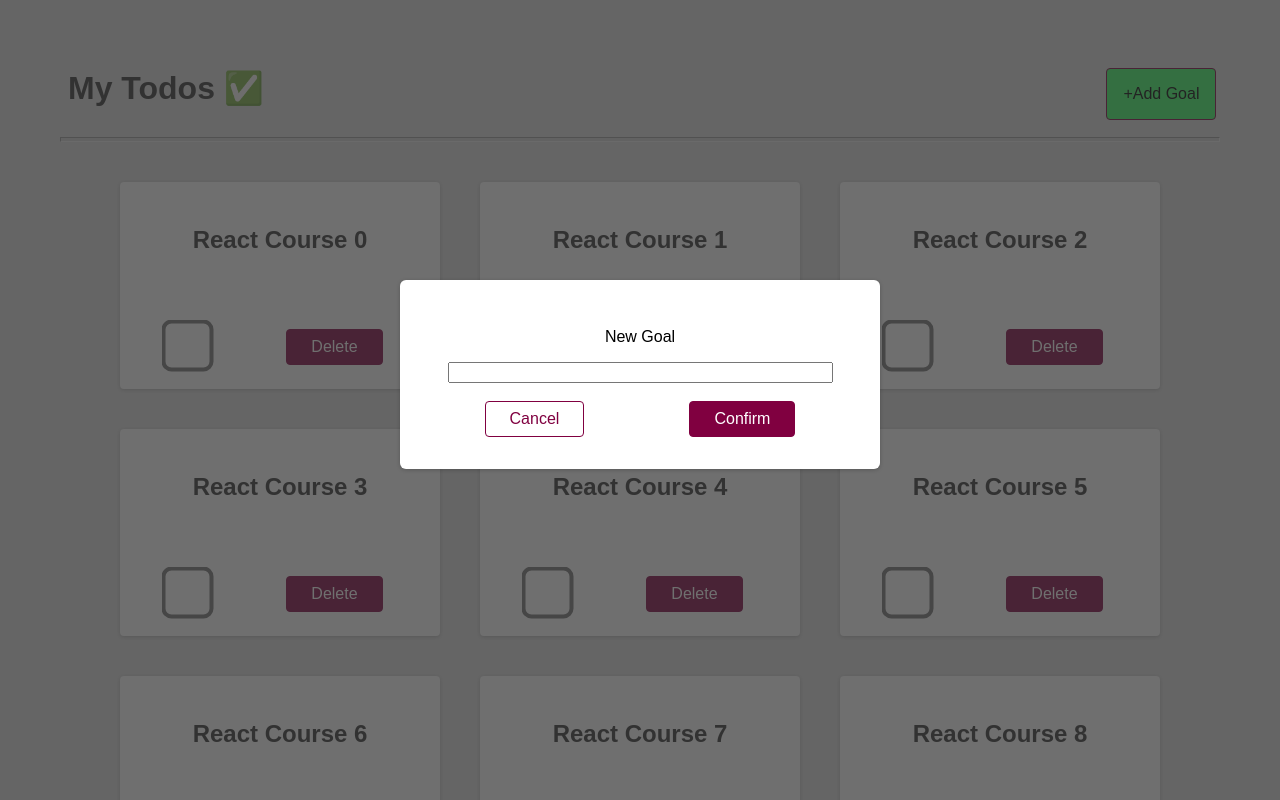
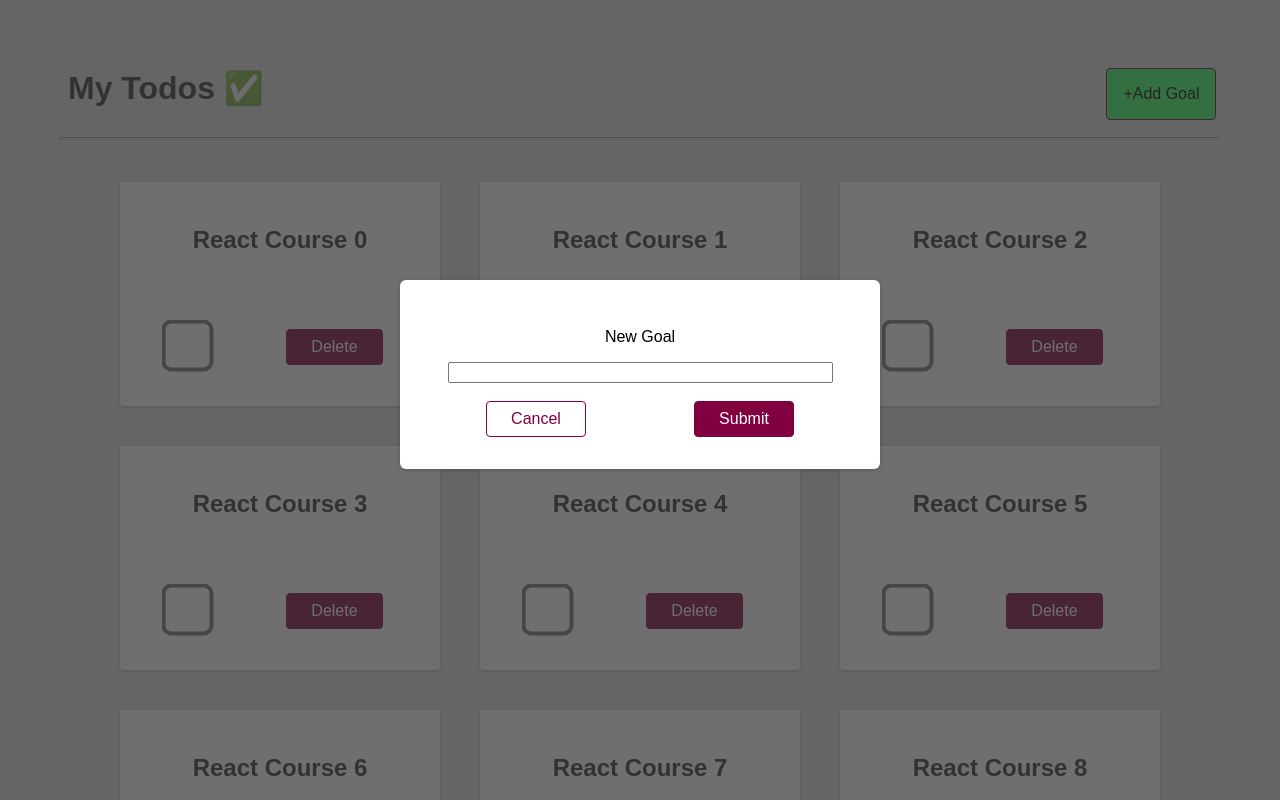
Before and after one commit to GuximS1/React-experiment, a React (Create React App) app: page / in a window 1280 px wide. Both pictures are taken after a click on the button "+Add Goal". Shown: the top 800 px of the page. Built offline with nearby package versions, Linux system fonts and the light colour scheme.

Commit message:
Goal completed, add new goal modal fix..

```diff
--- a/src/components/Add.js
+++ b/src/components/Add.js
@@ -19,7 +19,7 @@ const Add = (props) => {
                 <br />
                 <div className="btngroup">
                     <button className='btn btn--alt' onClick={cancelHandler}>Cancel</button>
-                    <button className='btn' onClick={confirmHandler}>Confirm</button>
+                    <input className='btn' type='submit' onClick={confirmHandler} />
                 </div>
             </div>
         </div>
--- a/src/components/Compelted.js
+++ b/src/components/Compelted.js
@@ -3,7 +3,7 @@ import React from 'react'
 const Compelted = () => {
     return (
         <div  >
-            <h1 style={{ marginTop: '25%', color: 'white' }}>Completed</h1>
+            <h1 style={{ marginTop: '30%', color: 'white' }}>Completed</h1>
         </div >
     )
 }
--- a/src/components/Tod.js
+++ b/src/components/Tod.js
@@ -18,6 +18,7 @@ const Tod = (props) => {
         <div className='card'>
             <div className='card1'>
                 <h2 style={{ textAlign: 'center' }}>{props?.data?.title}</h2>
+                {!isChecked &&
                     <div className='actions'>
                         <input type="checkbox" id={props.id} onClick={(e) => {
                             checkedHandler(e);
@@ -27,6 +28,7 @@ const Tod = (props) => {
                             document.getElementById(`${props.id}`).checked = false;
                         }}>Delete</button>
                     </div>
+                }
             </div>
             {isChecked &&
                 <div className='card2' >
--- a/src/index.css
+++ b/src/index.css
@@ -124,6 +124,7 @@ input[type="checkbox"] {
   box-shadow: 0 1px 4px rgba(0, 0, 0, 0.2);
   padding: 1.5rem;
   width: 20rem;
+  height: 14rem;
 }
 .card2 {
   border-radius: 4px;
```
Lines whose indentation alone changed are shown as unchanged.
